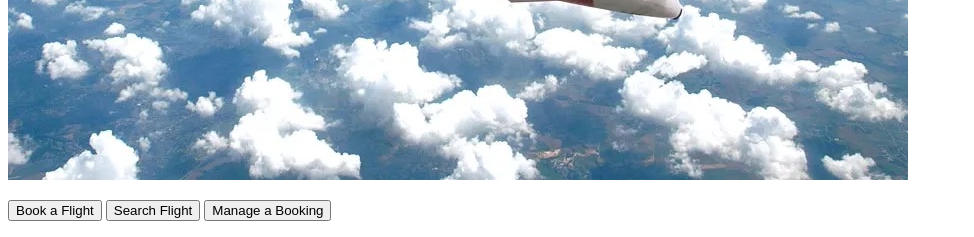
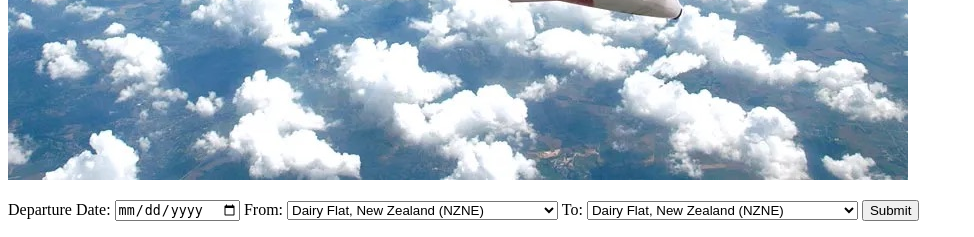
Before and after one commit to Lydia-Price776/Assignment_2_352, a Django app: page / in a window 1280 px wide. Shown: the part 575-812 px from the top of the page, without its empty margins (0-974 px from the left). Run offline with Django 4.2, Linux system fonts and the light colour scheme.

Commit message:
Flight search in new window

```diff
--- a/BookingSystem/views.py
+++ b/BookingSystem/views.py
@@ -2,7 +2,7 @@ import json
 
 from django.forms import model_to_dict
 from django.http import JsonResponse, HttpResponse
-from django.shortcuts import render
+from django.shortcuts import render, redirect
 from django.core.serializers.json import DjangoJSONEncoder
 
 from .forms import SearchForm
@@ -10,7 +10,7 @@ from .models import Flight, Route
 
 
 def homepage(request):
-    return render(request, 'homepage.html', {})
+    return render(request, 'homepage.html', {'form': SearchForm()})
 
 
 def book(request):
@@ -22,25 +22,23 @@ def manage_booking(request):
 
 
 def search(request):
-    if request.method == 'POST':
-        form = SearchForm(request.POST)
-        if form.is_valid():
-            departure_location = form.cleaned_data['departure_location']
-            arrival_location = form.cleaned_data['arrival_location']
-            flight_data = Flight.objects.filter(
-                date=form.cleaned_data['departure_date'],
-                route__departure_location=departure_location,
-                route__arrival_location=arrival_location).values()
+    departure_date = request.POST['departure_date']
+    departure_location = request.POST['departure_location']
+    arrival_location = request.POST['arrival_location']
 
-            route_data = Route.objects.filter(departure_location=departure_location,
-                                              arrival_location=arrival_location).values()
+    flight_data = Flight.objects.filter(
+        date=departure_date,
+        route__departure_location=departure_location,
+        route__arrival_location=arrival_location).values()
 
-            flight_data = json.dumps(list(flight_data), cls=DjangoJSONEncoder)
-            route_data = json.dumps(list(route_data), cls=DjangoJSONEncoder)
-            context = {'form': form, 'flight_data': flight_data, 'route_data': route_data}
-            return render(request, 'searchFlight.html', context)
+    route_data = Route.objects.filter(departure_location=departure_location,
+                                      arrival_location=arrival_location).values()
 
-    else:
-        form = SearchForm()
+    flight_data = json.dumps(list(flight_data), cls=DjangoJSONEncoder)
+    route_data = json.dumps(list(route_data), cls=DjangoJSONEncoder)
 
-    return render(request, 'searchFlight.html', {'form': form})
+    context = {
+        'flight_data': flight_data,
+        'route_data': route_data
+    }
+    return render(request, 'searchFlight.html', context)
--- a/templates/homepage.html
+++ b/templates/homepage.html
@@ -3,17 +3,71 @@
 <head>
     <meta charset="UTF-8">
     <title>Flights</title>
+    {% load static %}
 </head>
+
 <body>
 <h1>Flights Home Page</h1>
 
-{% load static %}
-<p><img src="{% static 'airplane-flight.jpg' %}"/> </p>
+<p><img src="{% static 'airplane-flight.jpg' %}"/></p>
+<form method="POST" action="{% url 'search' %}">
+    {% csrf_token %}
+    <label for="departure_date">Departure Date:</label>
+    <input type="date" id="departure_date" name="departure_date">
+
+    <label for="departure_location">From:</label>
+    <select id="departure_location" name="departure_location">
+        <option name="NZNE" value="NZNE">Dairy Flat, New Zealand (NZNE)</option>
+        <option name="YMHB" value="YMHB">Hobart, Australia (YMHB)</option>
+        <option name="NZRO" value="NZRO">Rotorua, New Zealand (NZRO)</option>
+        <option name="NZGB" value="NZGB">Great Barrier Island, New Zealand(NZGB)</option>
+        <option name="NZCI" value="NZCI">Tuuta, Chatham Islands (NZCI)</option>
+        <option name="NZLT" value="NZLT">Lake Tekapo, New Zealand (NZLT)</option>
+    </select>
+
+    <label for="arrival_location">To:</label>
+    <select id="arrival_location" name="arrival_location">
+        <option name="NZNE" value="NZNE">Dairy Flat, New Zealand (NZNE)</option>
+        <option name="YMHB" value="YMHB">Hobart, Australia (YMHB)</option>
+        <option name="NZRO" value="NZRO">Rotorua, New Zealand (NZRO)</option>
+        <option name="NZGB" value="NZGB">Great Barrier Island, New Zealand(NZGB)</option>
+        <option name="NZCI" value="NZCI">Tuuta, Chatham Islands (NZCI)</option>
+        <option name="NZLT" value="NZLT">Lake Tekapo, New Zealand (NZLT)</option>
+    </select>
+    <input type="submit" value="Submit"/>
+</form>
+<p id="redir"></p>
 
 
-<button onclick="location.href = '/book'">Book a Flight</button>
-<button onclick="location.href = '/search'">Search Flight</button>
-<button onclick="location.href = '/manage'">Manage a Booking</button>
+</body>
 
-</body>
+<script>
+    function doit() {
+        const form = document.getElementById("curinput");
+        const departure_location = form.elements['departure_location'].value;
+        const arrival_location = form.elements['arrival_location'].value;
+        const departure_date = form.elements['departure_date'].value;
+        const token = form.elements['csrfmiddlewaretoken'].value
+
+        // Need this construct so that POST data are directed to
+        // /myapp/currency
+        const uri = "{% url 'search' %}"
+        document.getElementById("redir").innerHTML = uri + '<br>';
+
+        let xmlhttp = new XMLHttpRequest();
+        xmlhttp.onload = function () {
+            let recvText = xmlhttp.responseText;
+            document.getElementById("redir").innerHTML += recvText + '<br>'
+        }
+
+        let payload = new FormData();
+        payload.append('departure_date', departure_date)
+        payload.append('departure_location', departure_location)
+        payload.append('arrival_location', arrival_location)
+        payload.append('csrfmiddlewaretoken', token)
+
+        xmlhttp.open("POST", uri, true);
+        xmlhttp.send(payload);
+    }
+</script>
 </html>
```
Also changed, not shown: BookingSystem/static/search.js (added, +56 -0 lines), templates/searchFlight.html (+8 -52 lines).
